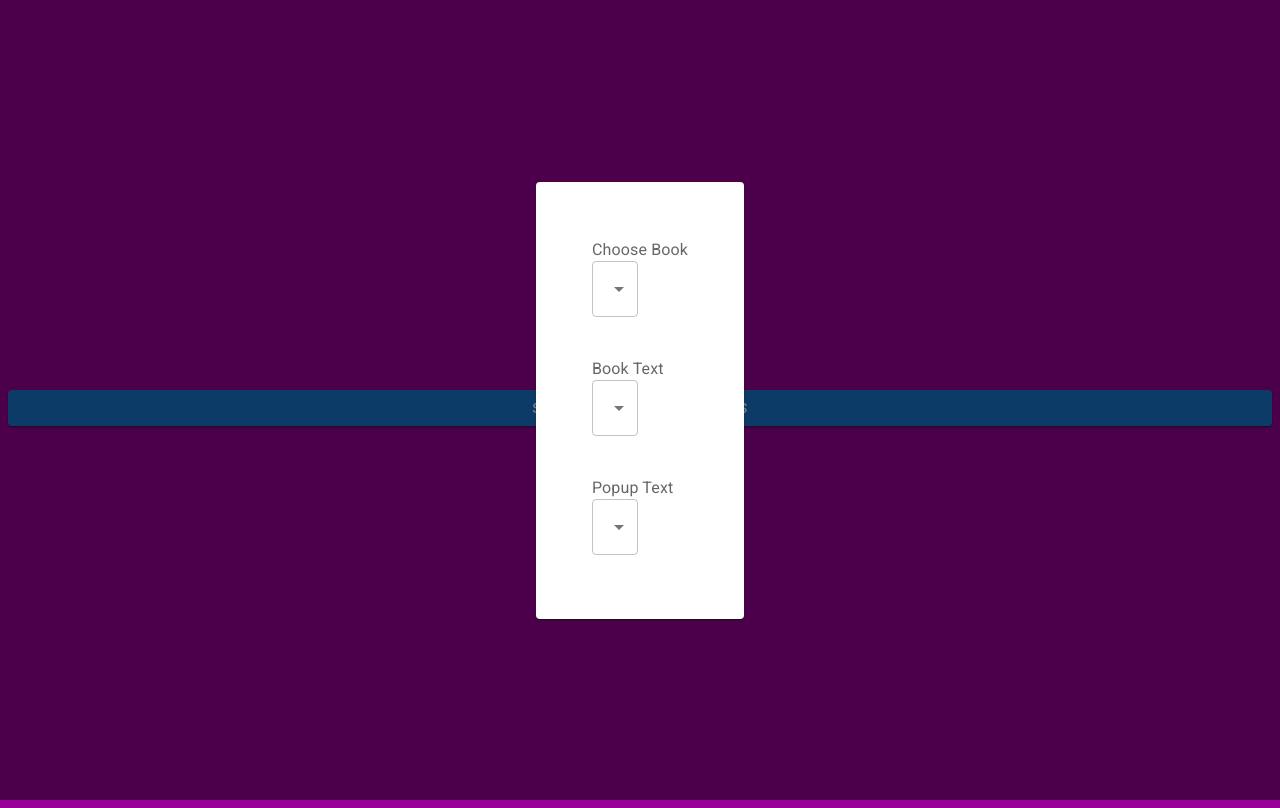
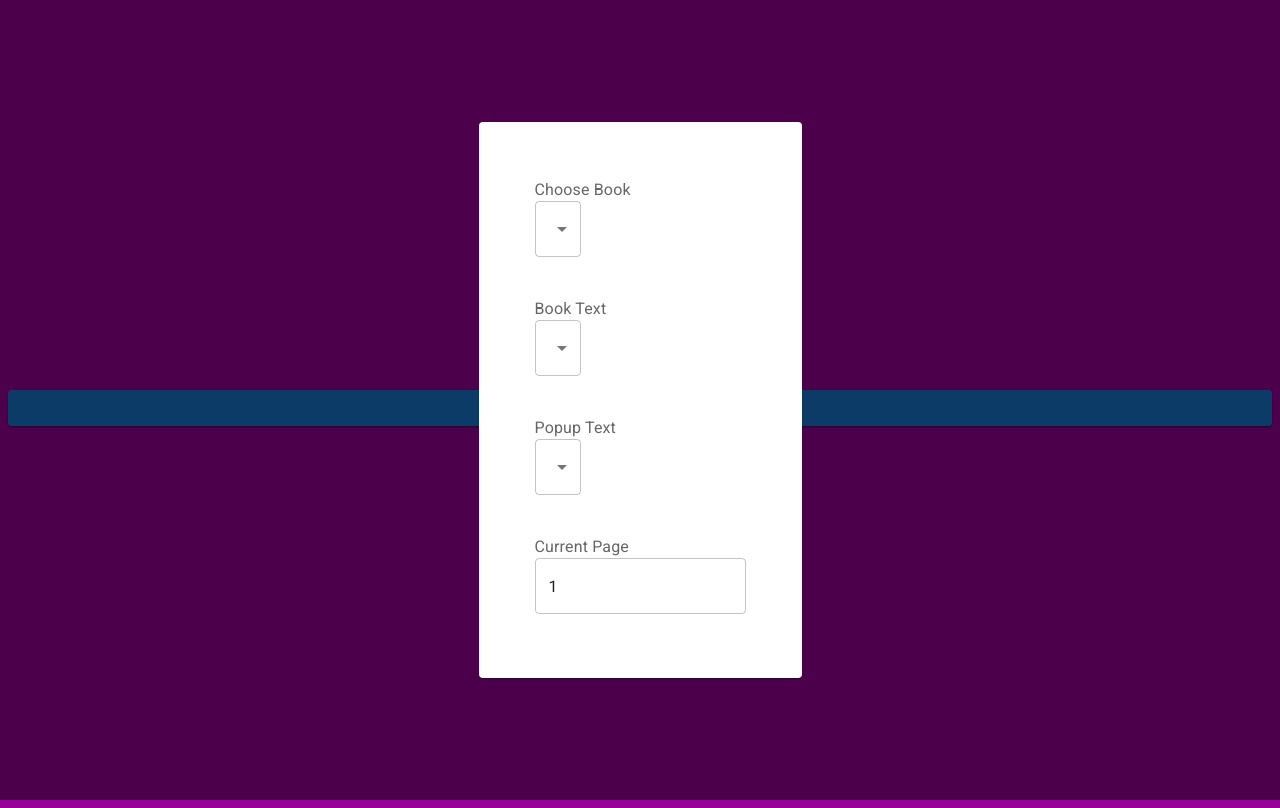
Before and after one commit to SheaMeyers/story-translator-react-only, a React (Create React App) app: page / in a window 1280 px wide. Both pictures are taken after a click on the button "SELECT BOOK AND LANGUAGES". Built offline with nearby package versions, Linux system fonts and the light colour scheme.

Commit message:
Move modal to it's own component

```diff
--- a/src/App.css
+++ b/src/App.css
@@ -20,10 +20,6 @@
   width: 100%;
 }
 
-.Modal__Chooser {
-  margin: 5vh;
-}
-
 .ModalButton {
   width: 100%;
 }
--- a/src/App.tsx
+++ b/src/App.tsx
@@ -1,15 +1,8 @@
 import { useState } from "react";
-import aliceInWonderland from "./translations/aliceInWonderland.json";
-import theCantervilleGhost from "./translations/theCantervilleGhost.json";
 import Button from "@mui/material/Button";
 import Card from "@mui/material/Card";
 import CardContent from "@mui/material/CardContent";
-import InputLabel from "@mui/material/InputLabel";
-import Modal from "@mui/material/Modal";
-import MenuItem from "@mui/material/MenuItem";
 import Popover from "@mui/material/Popover";
-import Select, { SelectChangeEvent } from "@mui/material/Select";
-import TextField from "@mui/material/TextField";
 import Typography from "@mui/material/Typography";
 import {
   getSelectedBookCookie,
@@ -22,27 +15,27 @@ import {
   setSelectedTextLanguageCookie,
 } from "./cookies";
 import { BookTitles, Language, Paragraph } from "./types";
-import { Languages } from "./constants";
+import { Books } from "./constants";
 import "./App.css";
-
-const Books = {
-  "Alice in Wonderland": aliceInWonderland,
-  "The Canterville Ghost": theCantervilleGhost,
-};
+import SelectorModal from "./SelectorModal";
 
 const App = () => {
-  const [bookJson, setBookJson] = useState<Paragraph[] | null>(
-    Books[getSelectedBookCookie()] || null
+  const [bookJson, setBookJson] = useState<Paragraph[]>(
+    Books[getSelectedBookCookie()] || []
   );
   const [page, setPage] = useState<number>(getSelectedPageCookie() || 0);
   const [isModalOpen, setIsModalOpen] = useState<boolean>(false);
+
   const [showPopover, setShowPopover] = useState<boolean>(false);
+
   const [textLanguage, setTextLanguage] = useState<Language | null>(
     getSelectedTextLanguageCookie() || null
   );
   const [popUpLanguage, setPopupLanguage] = useState<Language | null>(
     getSelectedPopupLanguageCookie() || null
   );
+
+  const closeModal = () => setIsModalOpen(false);
 
   const updateBookJson = (bookTitle: BookTitles) => {
     setBookJson(Books[bookTitle]);
@@ -78,86 +71,18 @@ const App = () => {
         )}
       </Button>
 
-      <Modal
-        open={isModalOpen}
-        onClose={() => setIsModalOpen(false)}
-        aria-labelledby="book-language-selector"
-        aria-describedby="choose-language-and-books"
-      >
-        <Card>
-          <CardContent>
-            <div className="Modal__Chooser">
-              <InputLabel id="book-select-label">Choose Book</InputLabel>
-              <Select
-                labelId="book-select-label"
-                id="book-select"
-                value={Object.keys(Books).find(
-                  (key) => Books[key as BookTitles] === bookJson
-                )}
-                label="Age"
-                onChange={(event: SelectChangeEvent) =>
-                  updateBookJson(event.target.value as BookTitles)
-                }
-              >
-                {Object.keys(Books).map((book) => (
-                  <MenuItem value={book}>{book}</MenuItem>
-                ))}
-              </Select>
-            </div>
-            <div className="Modal__Chooser">
-              <InputLabel id="book-language-select-label">Book Text</InputLabel>
-              <Select
-                labelId="book-language-select-label"
-                id="book-language-select"
-                value={textLanguage?.toString()}
-                label="Age"
-                onChange={(event: SelectChangeEvent) =>
-                  updateTextLanguage(event.target.value as Language)
-                }
-              >
-                {Languages.map((language) => (
-                  <MenuItem value={language}>{language}</MenuItem>
-                ))}
-              </Select>
-            </div>
-            <div className="Modal__Chooser">
-              <InputLabel id="popup-language-select-label">
-                Popup Text
-              </InputLabel>
-              <Select
-                labelId="popup-language-select-label"
-                id="popup-language-select"
-                value={popUpLanguage?.toString()}
-                label="Age"
-                onChange={(event: SelectChangeEvent) =>
-                  updatePopupLanguage(event.target.value as Language)
-                }
-              >
-                {Languages.map((language) => (
-                  <MenuItem value={language}>{language}</MenuItem>
-                ))}
-              </Select>
-            </div>
-
-            {bookJson && (
-              <div className="Modal__Chooser">
-                <InputLabel id="current-page-label">Current Page</InputLabel>
-                <TextField
-                  id="current-page-input"
-                  variant="outlined"
-                  type="number"
-                  value={page + 1}
-                  onChange={(e) => {
-                    const newPage = parseInt(e.target.value) - 1;
-                    if (newPage > -1 && newPage <= bookJson.length)
-                      setPage(newPage);
-                  }}
-                />
-              </div>
-            )}
-          </CardContent>
-        </Card>
-      </Modal>
+      <SelectorModal
+        isModalOpen={isModalOpen}
+        handleClose={closeModal}
+        bookJson={bookJson}
+        updateBookJson={updateBookJson}
+        textLanguage={textLanguage}
+        updateTextLanguage={updateTextLanguage}
+        popUpLanguage={popUpLanguage}
+        updatePopupLanguage={updatePopupLanguage}
+        page={page}
+        updatePage={updatePage}
+      />
 
       {bookJson && textLanguage && popUpLanguage && (
         <>
--- /dev/null
+++ b/src/SelectorModal.css
@@ -0,0 +1,3 @@
+.Modal__Chooser {
+    margin: 5vh;
+}
--- /dev/null
+++ b/src/SelectorModal.tsx
@@ -0,0 +1,117 @@
+import Card from "@mui/material/Card";
+import CardContent from "@mui/material/CardContent";
+import InputLabel from "@mui/material/InputLabel";
+import Modal from "@mui/material/Modal";
+import MenuItem from "@mui/material/MenuItem";
+import Select, { SelectChangeEvent } from "@mui/material/Select";
+import TextField from "@mui/material/TextField";
+import { BookTitles, Language, Paragraph } from "./types";
+import { Books, Languages } from "./constants";
+import "./SelectorModal.css";
+
+type SelectorModalProps = {
+  isModalOpen: boolean;
+  handleClose: () => void;
+  bookJson: Paragraph[];
+  updateBookJson: (value: BookTitles) => void;
+  textLanguage: Language | null;
+  updateTextLanguage: (value: Language) => void;
+  popUpLanguage: Language | null;
+  updatePopupLanguage: (value: Language) => void;
+  page: number;
+  updatePage: (value: number) => void;
+};
+
+const SelectorModal = ({
+  isModalOpen,
+  handleClose,
+  bookJson,
+  updateBookJson,
+  textLanguage,
+  updateTextLanguage,
+  popUpLanguage,
+  updatePopupLanguage,
+  page,
+  updatePage,
+}: SelectorModalProps) => (
+  <Modal
+    open={isModalOpen}
+    onClose={handleClose}
+    aria-labelledby="book-language-selector"
+    aria-describedby="choose-language-and-books"
+  >
+    <Card>
+      <CardContent>
+        <div className="Modal__Chooser">
+          <InputLabel id="book-select-label">Choose Book</InputLabel>
+          <Select
+            labelId="book-select-label"
+            id="book-select"
+            value={Object.keys(Books).find(
+              (key) => Books[key as BookTitles] === bookJson
+            )}
+            label="Age"
+            onChange={(event: SelectChangeEvent) =>
+              updateBookJson(event.target.value as BookTitles)
+            }
+          >
+            {Object.keys(Books).map((book) => (
+              <MenuItem value={book}>{book}</MenuItem>
+            ))}
+          </Select>
+        </div>
+        <div className="Modal__Chooser">
+          <InputLabel id="book-language-select-label">Book Text</InputLabel>
+          <Select
+            labelId="book-language-select-label"
+            id="book-language-select"
+            value={textLanguage?.toString()}
+            label="Age"
+            onChange={(event: SelectChangeEvent) =>
+              updateTextLanguage(event.target.value as Language)
+            }
+          >
+            {Languages.map((language) => (
+              <MenuItem value={language}>{language}</MenuItem>
+            ))}
+          </Select>
+        </div>
+        <div className="Modal__Chooser">
+          <InputLabel id="popup-language-select-label">Popup Text</InputLabel>
+          <Select
+            labelId="popup-language-select-label"
+            id="popup-language-select"
+            value={popUpLanguage?.toString()}
+            label="Age"
+            onChange={(event: SelectChangeEvent) =>
+              updatePopupLanguage(event.target.value as Language)
+            }
+          >
+            {Languages.map((language) => (
+              <MenuItem value={language}>{language}</MenuItem>
+            ))}
+          </Select>
+        </div>
+
+        {bookJson && (
+          <div className="Modal__Chooser">
+            <InputLabel id="current-page-label">Current Page</InputLabel>
+            <TextField
+              id="current-page-input"
+              variant="outlined"
+              type="number"
+              value={page + 1}
+              onChange={(e) => {
+                const newPage = parseInt(e.target.value) - 1;
+                if (newPage > -1 && newPage <= bookJson.length)
+                  updatePage(newPage);
+              }}
+            />
+          </div>
+        )}
+      </CardContent>
+    </Card>
+  </Modal>
+);
+
+export default SelectorModal;
--- a/src/constants.ts
+++ b/src/constants.ts
@@ -1 +1,9 @@
+import aliceInWonderland from "./translations/aliceInWonderland.json";
+import theCantervilleGhost from "./translations/theCantervilleGhost.json";
+
 export const Languages = ["English", "Spanish", "French", "German"] as const;
+
+export const Books = {
+    "Alice in Wonderland": aliceInWonderland,
+    "The Canterville Ghost": theCantervilleGhost,
+  };
```
